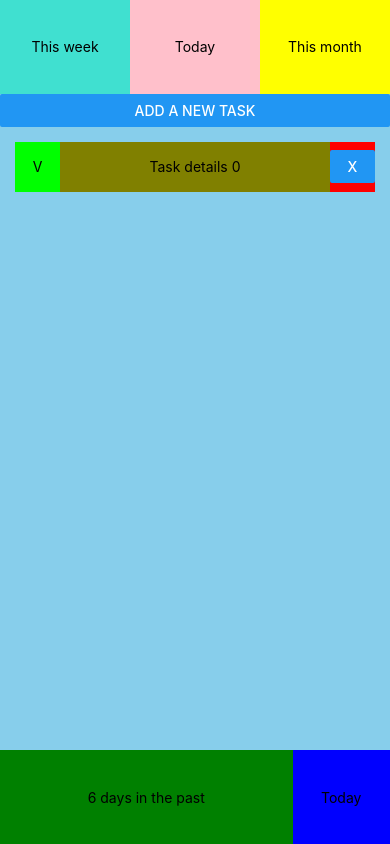
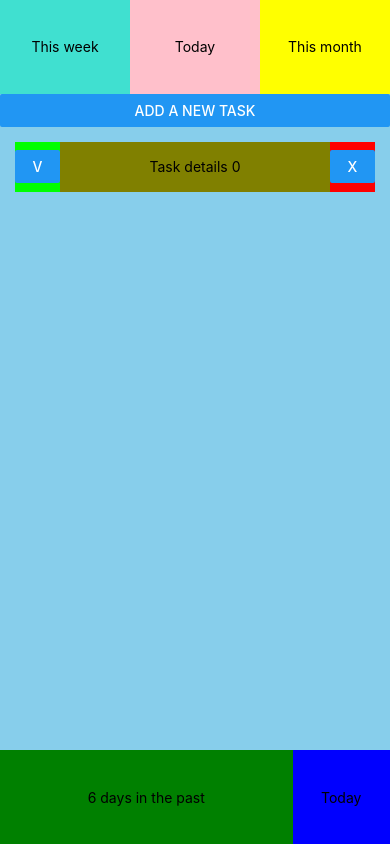
Before and after one commit to vaiftimie/ReactNativeApp, a React Native app: screen / in a window 390 px wide. Both pictures are taken after a click on the button "ADD A NEW TASK". Built offline with nearby package versions, Linux system fonts and the light colour scheme.

Commit message:
- added a handler for finishing a task

```diff
--- a/components/Task/Task.js
+++ b/components/Task/Task.js
@@ -14,7 +14,14 @@ export default class Task extends Component {
         return (
             <View style={{ backgroundColor: 'olive', height: 50, margin: 15, flexDirection: 'row' }}>
                 <View style={{ flex: 1, backgroundColor: 'lime', justifyContent: 'center' }}>
-                    <Text style={{ textAlign: 'center', textAlignVertical: 'center' }}>V</Text>
+                    <Button
+                        style={{ textAlign: 'center', textAlignVertical: 'center' }}
+                        onPress={() => {
+                            Alert.alert("Congratulations for finishing - " + this.props.task.description)
+                            this.props.removeHandler(this.props.task.id)
+                        }}
+                        title="V"
+                    />
                 </View>
 
                 <View style={{ flex: 6, backgroundColor: 'olive', justifyContent: 'center' }}>
--- a/components/TaskManager/TaskManager.js
+++ b/components/TaskManager/TaskManager.js
@@ -38,6 +38,7 @@ export default class TaskManager extends Component {
                     title="Add a new task"
                 />
                 {this.state.tasks.map((task, index) => <Task key={index} task={this.state.tasks[index]} removeHandler={this.removeTask} />)}
+                {/* index as key is not ok - it is unique only in a very particular case */}
             </View>
         );
     }
```
